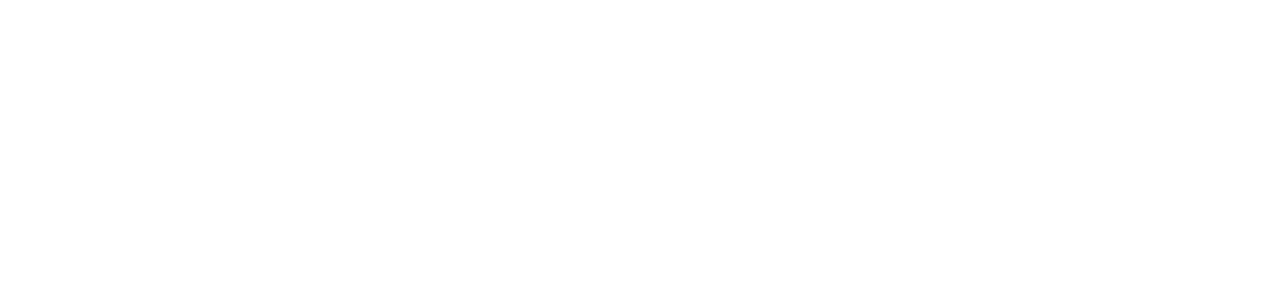
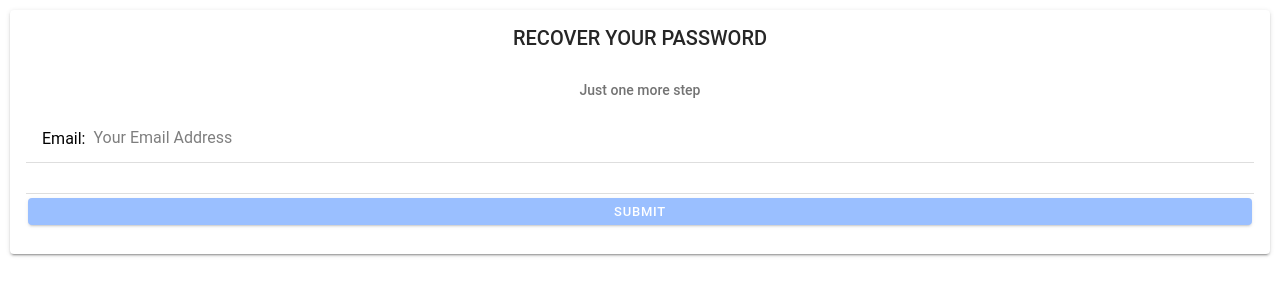
Before and after one commit to th1rst/make-me-awesome-ionic, a React (Create React App) app: page /forgotpassword in a window 1280 px wide. Shown: the top 300 px of the page. Built offline with nearby package versions, Linux system fonts and the light colour scheme; no server answers.

Commit message:
added Firebase auth/context, working on /forgotpassword

```diff
--- a/package.json
+++ b/package.json
@@ -15,6 +15,7 @@
     "@types/react-dom": "^16.9.4",
     "@types/react-router": "^5.1.4",
     "@types/react-router-dom": "^5.1.3",
+    "firebase": "^8.1.1",
     "ionicons": "^5.0.0",
     "pure-react-carousel": "^1.27.6",
     "react": "^16.13.0",
--- /dev/null
+++ b/src/App.js
@@ -0,0 +1,36 @@
+import React from "react";
+import { Route } from "react-router-dom";
+import { IonApp, IonRouterOutlet } from "@ionic/react";
+import { IonReactRouter } from "@ionic/react-router";
+import Firebase from "./components/Firebase/Firebase";
+import FirebaseContext from "./components/Firebase/context";
+import Home from "./pages/Home";
+import ForgotPassword from "./pages/ForgotPassword";
+
+import "@ionic/react/css/core.css";
+import "@ionic/react/css/normalize.css";
+import "@ionic/react/css/structure.css";
+import "@ionic/react/css/typography.css";
+import "@ionic/react/css/padding.css";
+import "@ionic/react/css/float-elements.css";
+import "@ionic/react/css/text-alignment.css";
+import "@ionic/react/css/text-transformation.css";
+import "@ionic/react/css/flex-utils.css";
+import "@ionic/react/css/display.css";
+import "./theme/variables.css";
+
+
+const App = () => (
+  <IonApp>
+    <FirebaseContext.Provider value={new Firebase()}>
+      <IonReactRouter>
+        <IonRouterOutlet>
+          <Route path="/" component={Home} exact={true} />
+          <Route path="/forgotpassword" component={ForgotPassword} exact={true} />
+        </IonRouterOutlet>
+      </IonReactRouter>
+    </FirebaseContext.Provider>
+  </IonApp>
+);
+
+export default App;
--- a/src/App.tsx
+++ /dev/null
@@ -1,29 +0,0 @@
-import React from 'react';
-import { Route } from 'react-router-dom';
-import { IonApp, IonRouterOutlet } from '@ionic/react';
-import { IonReactRouter } from '@ionic/react-router';
-import Home from './pages/Home';
-
-import '@ionic/react/css/core.css';
-import '@ionic/react/css/normalize.css';
-import '@ionic/react/css/structure.css';
-import '@ionic/react/css/typography.css';
-import '@ionic/react/css/padding.css';
-import '@ionic/react/css/float-elements.css';
-import '@ionic/react/css/text-alignment.css';
-import '@ionic/react/css/text-transformation.css';
-import '@ionic/react/css/flex-utils.css';
-import '@ionic/react/css/display.css';
-import './theme/variables.css';
-
-const App: React.FC = () => (
-  <IonApp>
-    <IonReactRouter>
-      <IonRouterOutlet>
-        <Route path="/" component={Home} exact={true} />
-      </IonRouterOutlet>
-    </IonReactRouter>
-  </IonApp>
-);
-
-export default App;
--- /dev/null
+++ b/src/components/Firebase/Firebase.js
@@ -0,0 +1,66 @@
+import app from "firebase/app";
+import "firebase/auth";
+import "firebase/firestore";
+import "firebase/storage";
+
+const config = {
+  apiKey: process.env.REACT_APP_API_KEY,
+  authDomain: process.env.REACT_APP_AUTH_DOMAIN,
+  databaseURL: process.env.REACT_APP_DATABASE_URL,
+  projectId: process.env.REACT_APP_PROJECT_ID,
+  storageBucket: process.env.REACT_APP_STORAGE_BUCKET,
+  messagingSenderId: process.env.REACT_APP_MESSAGING_SENDER_ID,
+  appId: process.env.REACT_APP_APP_ID,
+};
+
+class Firebase {
+  constructor() {
+    app.initializeApp(config);
+
+    this.fieldValue = app.firestore.FieldValue;
+
+    //Firebase API's
+    this.auth = app.auth();
+    this.db = app.firestore();
+    this.storage = app.storage();
+    this.storageRef = app.storage().ref();
+    this.authUser = JSON.parse(localStorage.getItem("authUser"));
+  }
+
+  // Auth API
+
+  doCreateUserWithEmailAndPassword = (email, password) =>
+    this.auth.createUserWithEmailAndPassword(email, password);
+
+  doSignInWithEmailAndPassword = (email, password) =>
+    this.auth.signInWithEmailAndPassword(email, password);
+
+  doSignOut = () => this.auth.signOut();
+
+  doPasswordReset = (email) => this.auth.sendPasswordResetEmail(email);
+
+  doPasswordUpdate = (password) =>
+    this.auth.currentUser.updatePassword(password);
+
+  onAuthUserListener = (next, fallback) =>
+    this.auth.onAuthStateChanged((authUser) => {
+      if (authUser) {
+        this.db
+          .collection("users")
+          .doc(`${authUser.uid}`)
+          .get()
+          .then(() => {
+            authUser = {
+              uid: authUser.uid,
+              email: authUser.email,
+              photoUrl: authUser.photoURL,
+            };
+            next(authUser);
+          });
+      } else {
+        fallback();
+      }
+    });
+}
+
+export default Firebase;
--- /dev/null
+++ b/src/components/Firebase/context.js
@@ -0,0 +1,11 @@
+import React from 'react'
+
+const FirebaseContext = React.createContext(null);
+
+export const withFirebase = Component => props => (
+    <FirebaseContext.Consumer>
+      {firebase => <Component {...props} firebase={firebase} />}
+    </FirebaseContext.Consumer>
+  );
+
+export default FirebaseContext;
--- /dev/null
+++ b/src/pages/ForgotPassword.js
@@ -0,0 +1,81 @@
+import React, { useState } from "react";
+import { withFirebase } from "../components/Firebase/context";
+import {
+  IonPage,
+  IonContent,
+  IonButton,
+  IonCard,
+  IonCardTitle,
+  IonCardHeader,
+  IonCardContent,
+  IonCardSubtitle,
+  IonItemDivider,
+  IonItem,
+  IonLabel,
+  IonInput,
+  IonText,
+} from "@ionic/react";
+
+function ForgotPassword(props) {
+  const [email, setEmail] = useState("");
+  const [error, setError] = useState(null);
+
+  const submitEmail = (event) => {
+    props.firebase
+      .doPasswordReset(email)
+      .then(() => {
+        setEmail("");
+        setError(null);
+      })
+      .catch((error) => setError(error));
+    event.preventDefault();
+  };
+
+  const isInvalid = email === "";
+
+  return (
+    <IonPage>
+      <IonContent fullscreen>
+        <IonCard>
+          <IonCardTitle className="ion-padding ion-text-center ion-text-uppercase">
+            Recover Your Password
+          </IonCardTitle>
+          <IonCardHeader>
+            <IonCardSubtitle className="ion-text-center">
+              Just one more step
+            </IonCardSubtitle>
+          </IonCardHeader>
+          <IonCardContent>
+            <IonItem>
+              <IonLabel>Email:</IonLabel>
+              <IonInput
+                type="email"
+                value={email}
+                placeholder="Your Email Address"
+                onIonChange={(e) => setEmail(e.target.value)}
+              />
+            </IonItem>
+            <IonItemDivider />
+            <IonButton
+              className="ion-margin-bottom"
+              size="small"
+              expand="block"
+              color="primary"
+              disabled={isInvalid}
+              onClick={submitEmail}
+            >
+              Submit
+            </IonButton>
+            {error ? (
+              <IonText className="ion-text-center" color="danger">
+                {error.message}
+              </IonText>
+            ) : null}
+          </IonCardContent>
+        </IonCard>
+      </IonContent>
+    </IonPage>
+  );
+}
+
+export default withFirebase(ForgotPassword);
--- a/src/pages/Home.js
+++ b/src/pages/Home.js
@@ -1,6 +1,7 @@
 import React, { useState } from "react";
-import { Link, Redirect } from "react-router-dom";
+import { Redirect } from "react-router-dom";
 import BackgroundSlider from "../components/BackgroundSlider/BackgroundSlider";
+import { withFirebase } from "../components/Firebase/context";
 import {
   IonContent,
   IonHeader,
@@ -18,6 +19,7 @@
   IonItemGroup,
   IonItem,
   IonText,
+  IonItemDivider,
 } from "@ionic/react";
 
 const Home = (props) => {
@@ -90,13 +92,8 @@
                 </IonText>
               ) : null}
             </IonItemGroup>
-            <Link to="/forgot">
-              <p className="ion-text-end ion-padding">Forgot Password?</p>
-            </Link>
-
             <IonButton
               className="ion-margin-bottom"
-              type="submit"
               expand="block"
               color="primary"
               disabled={isInvalid}
@@ -106,12 +103,21 @@
             </IonButton>
             <IonButton
               className="ion-margin-bottom"
-              type="submit"
               expand="block"
               color="secondary"
               routerLink="/signup"
             >
               Create Account
+            </IonButton>
+            <IonItemDivider />
+            <IonButton
+              className="ion-margin-bottom"
+              size="small"
+              expand="block"
+              color="dark"
+              routerLink="/forgotpassword"
+            >
+              Forgot Password?
             </IonButton>
           </IonCardContent>
         </IonCard>
@@ -120,4 +126,4 @@
   );
 };
 
-export default Home;
+export default withFirebase(Home);
```
Also changed, not shown: src/components/Login.js (deleted, +0 -38 lines), 2 other files (tests, documents, lock files or other folders).
